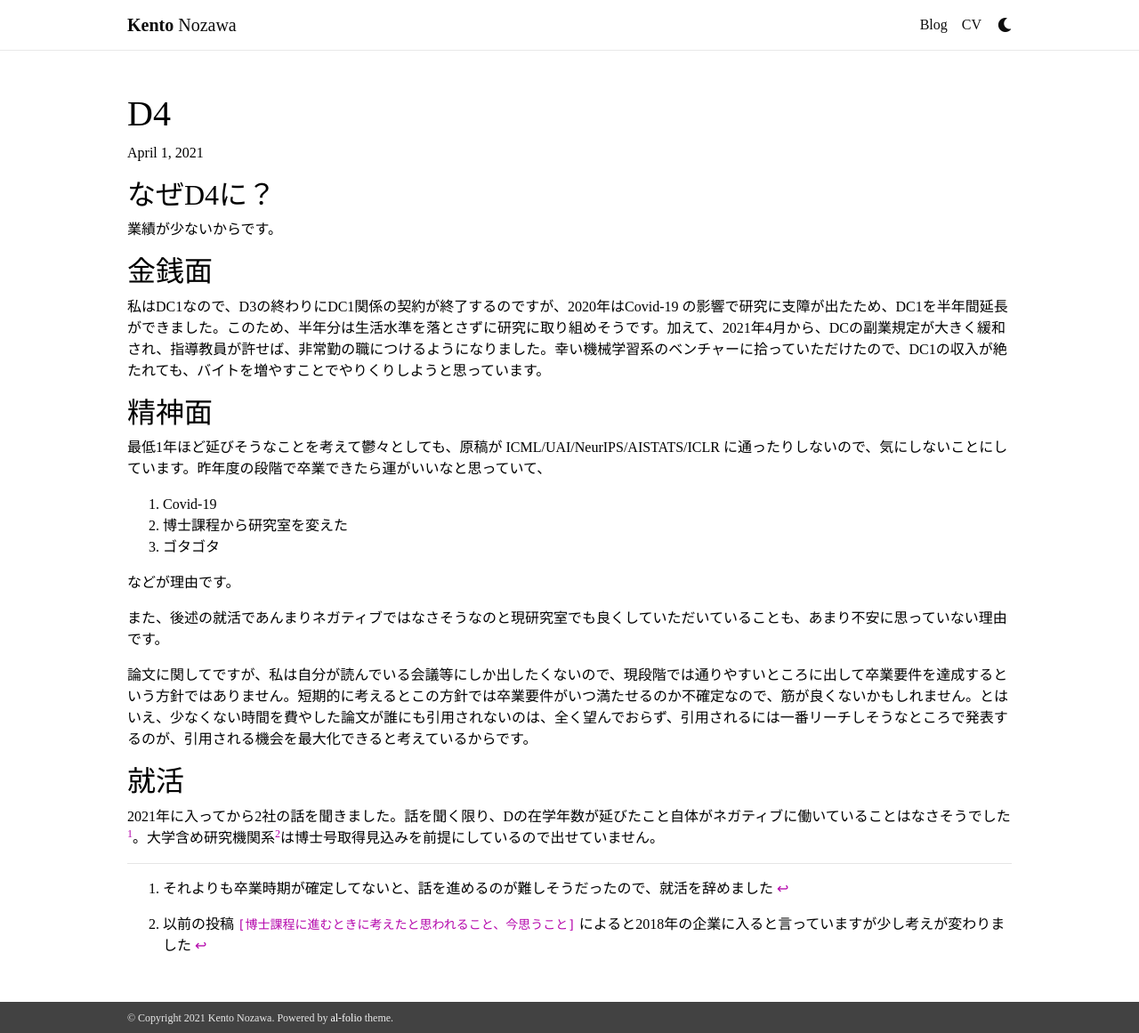
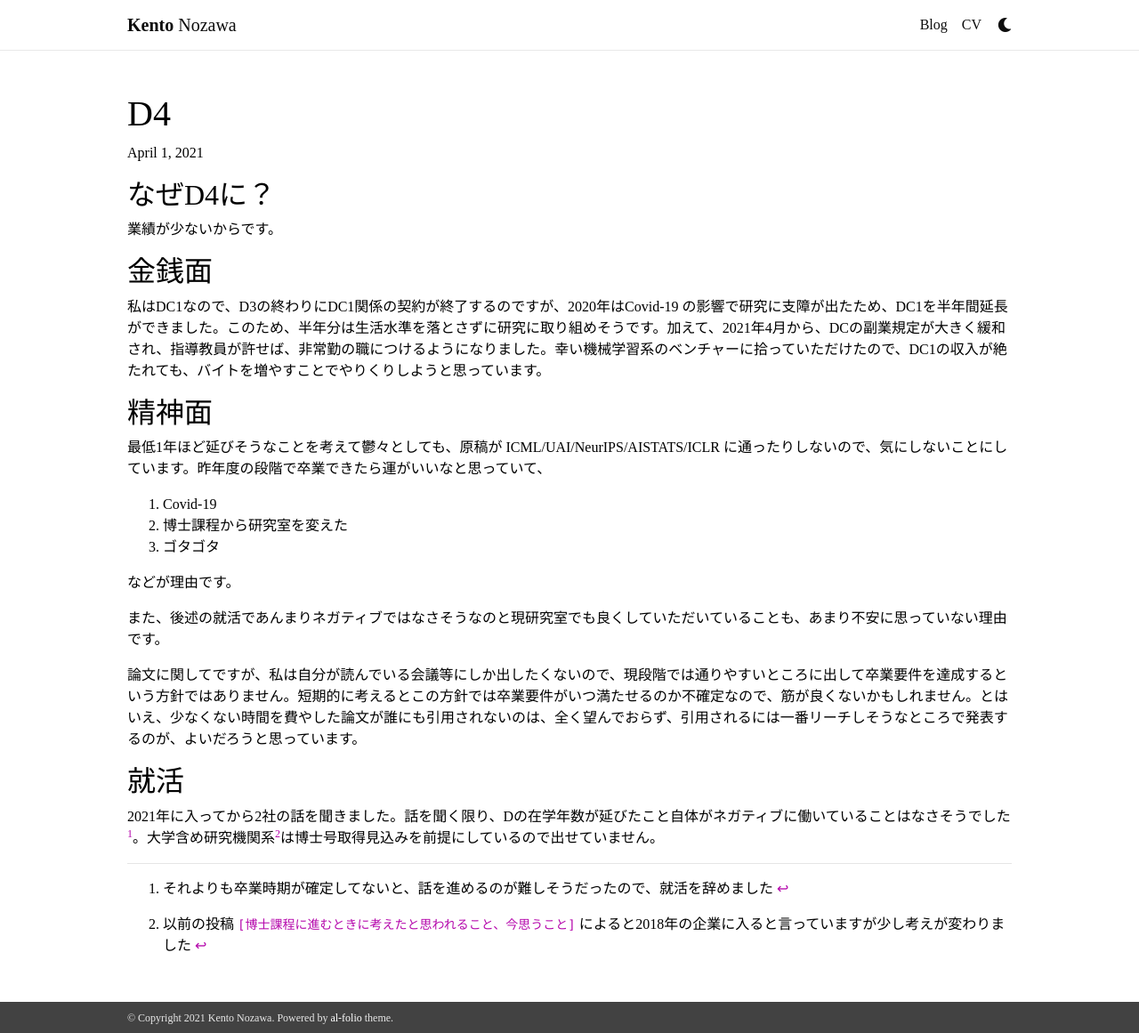
Before and after one commit to nzw0301/nzw0301.github.io, a Jekyll site: the page built from _posts/2021-04-01-D4.md, in a window 1280 px wide and 1161 px high. Shown: the whole window at 89% size. Built offline with Jekyll 4.4.1, drawn with Linux system fonts in a browser that asks for light colours; nearby versions of some CDN libraries; some web fonts are replaced; a style sheet for code colours, icons or effects is not loaded.

Commit message:
Fix typo

```diff
--- a/_posts/2021-04-01-D4.md
+++ b/_posts/2021-04-01-D4.md
@@ -23,7 +23,7 @@ title: "D4"
 
 また、後述の就活であんまりネガティブではなさそうなのと現研究室でも良くしていただいていることも、あまり不安に思っていない理由です。
 
-論文に関してですが、私は自分が読んでいる会議等にしか出したくないので、現段階では通りやすいところに出して卒業要件を達成するという方針ではありません。短期的に考えるとこの方針では卒業要件がいつ満たせるのか不確定なので、筋が良くないかもしれません。とはいえ、少なくない時間を費やした論文が誰にも引用されないのは、全く望んでおらず、引用されるには一番リーチしそうなところで発表するのが、引用される機会を最大化できると考えているからです。
+論文に関してですが、私は自分が読んでいる会議等にしか出したくないので、現段階では通りやすいところに出して卒業要件を達成するという方針ではありません。短期的に考えるとこの方針では卒業要件がいつ満たせるのか不確定なので、筋が良くないかもしれません。とはいえ、少なくない時間を費やした論文が誰にも引用されないのは、全く望んでおらず、引用されるには一番リーチしそうなところで発表するのが、よいだろうと思っています。
 
 ## 就活
 
```
